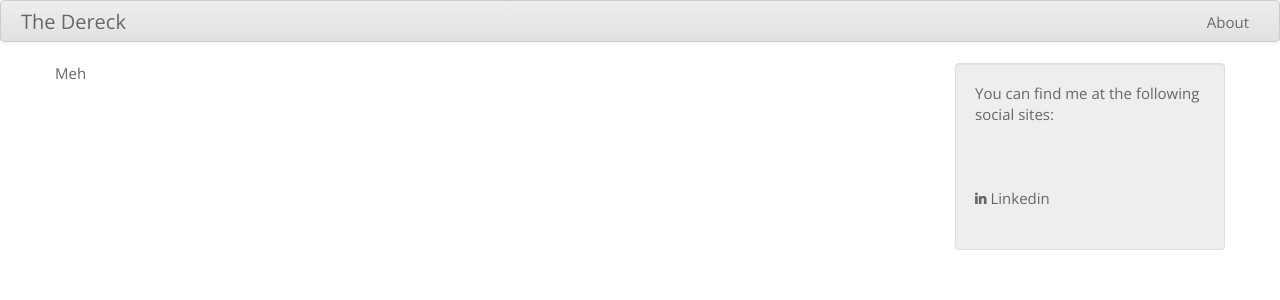
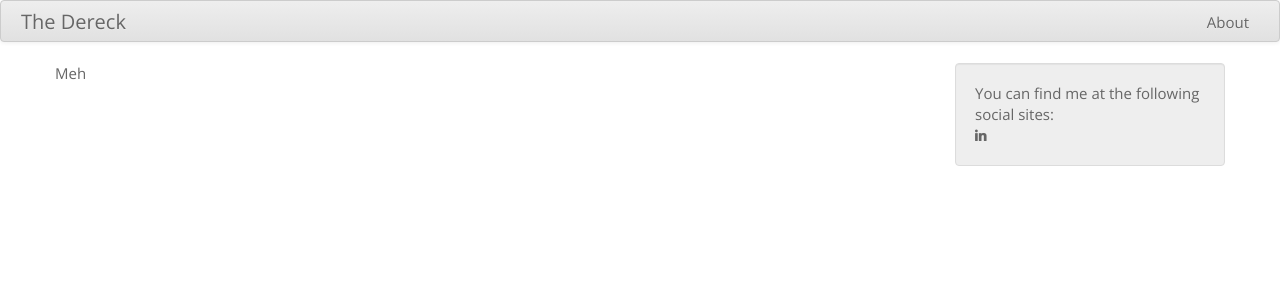
Before and after one commit to thedereck/thedereck.github.com, a Jekyll site: the page built from index.html, in a window 1280 px wide. Shown: the top 300 px of the page. Built offline with Jekyll 4.4.1, drawn with Linux system fonts in a browser that asks for light colours.

Commit message:
More work on social links.

```diff
--- a/_includes/body/social-links.html
+++ b/_includes/body/social-links.html
@@ -7,12 +7,12 @@
 {% if social and site.font_awesome_css %}
 					<div class="well">
 						You can find me at the following social sites:<br>
-						{% if site.github_social_link %}<i class="icon-github-alt"></i> GitHub{% endif %}<br>
-						{% if site.facebook_social_link %}<i class="icon-facebook"></i> Facebook{% endif %}<br>
-						{% if site.googleplus_social_link %}<i class="icon-google-plus"></i> Google+{% endif %}<br>
-						{% if site.linkedin_social_link %}<i class="icon-linkedin"></i> Linkedin{% endif %}<br>
-						{% if site.pinterest_social_link %}<i class="icon-pinterest"></i> Pinterest{% endif %}<br>
-						{% if site.twitter_social_link %}<i class="icon-twitter"></i> Twitter{% endif %}
+						{% if site.github_social_link %}<i class="icon-github-alt"></i> {% endif %}
+						{% if site.facebook_social_link %}<i class="icon-facebook"></i> {% endif %}
+						{% if site.googleplus_social_link %}<i class="icon-google-plus"></i> {% endif %}
+						{% if site.linkedin_social_link %}<i class="icon-linkedin"></i> {% endif %}
+						{% if site.pinterest_social_link %}<i class="icon-pinterest"></i> {% endif %}
+						{% if site.twitter_social_link %}<i class="icon-twitter"></i> {% endif %}
 					</div>
 {% elsif social %}
 					<div class="well">
```
